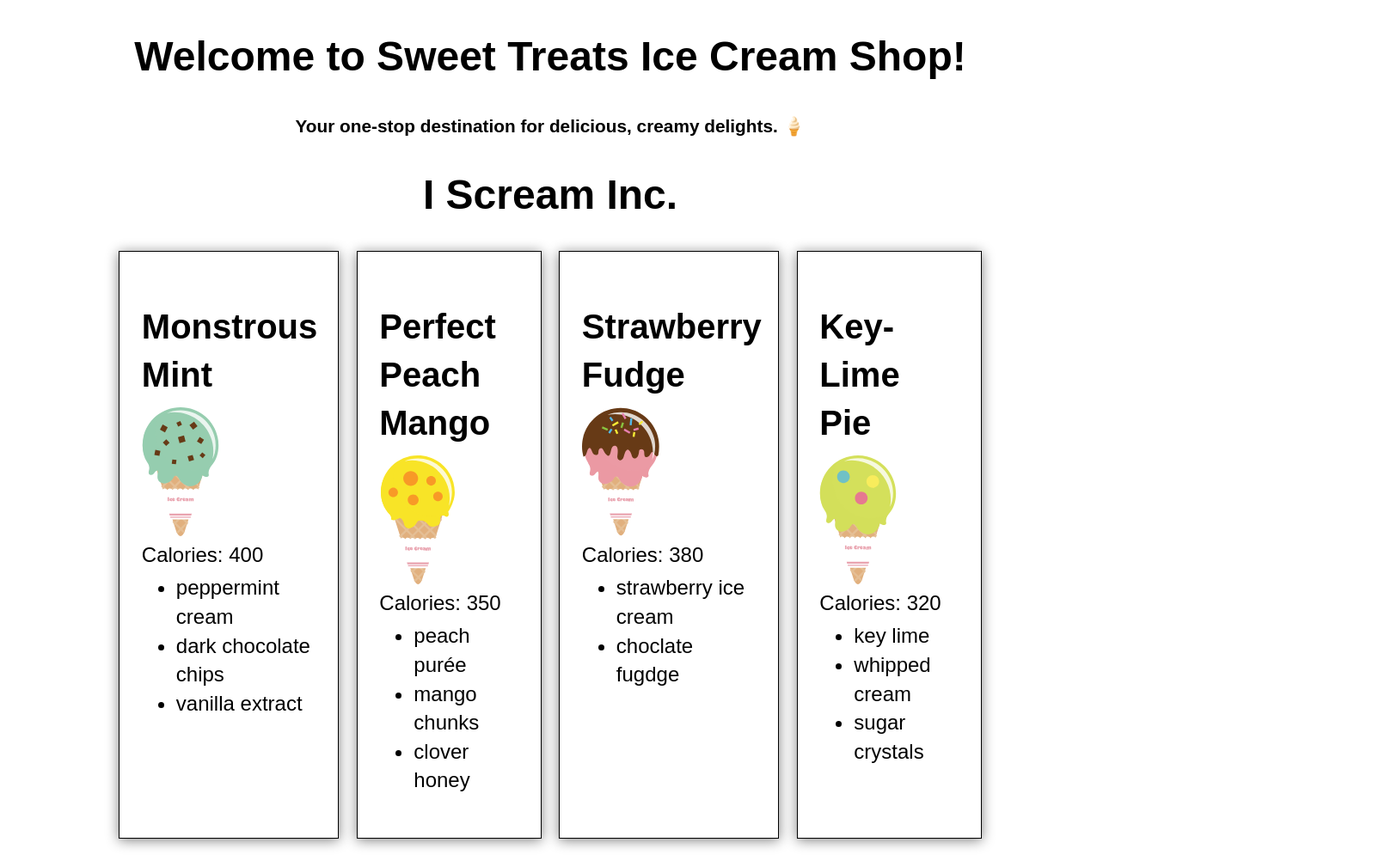
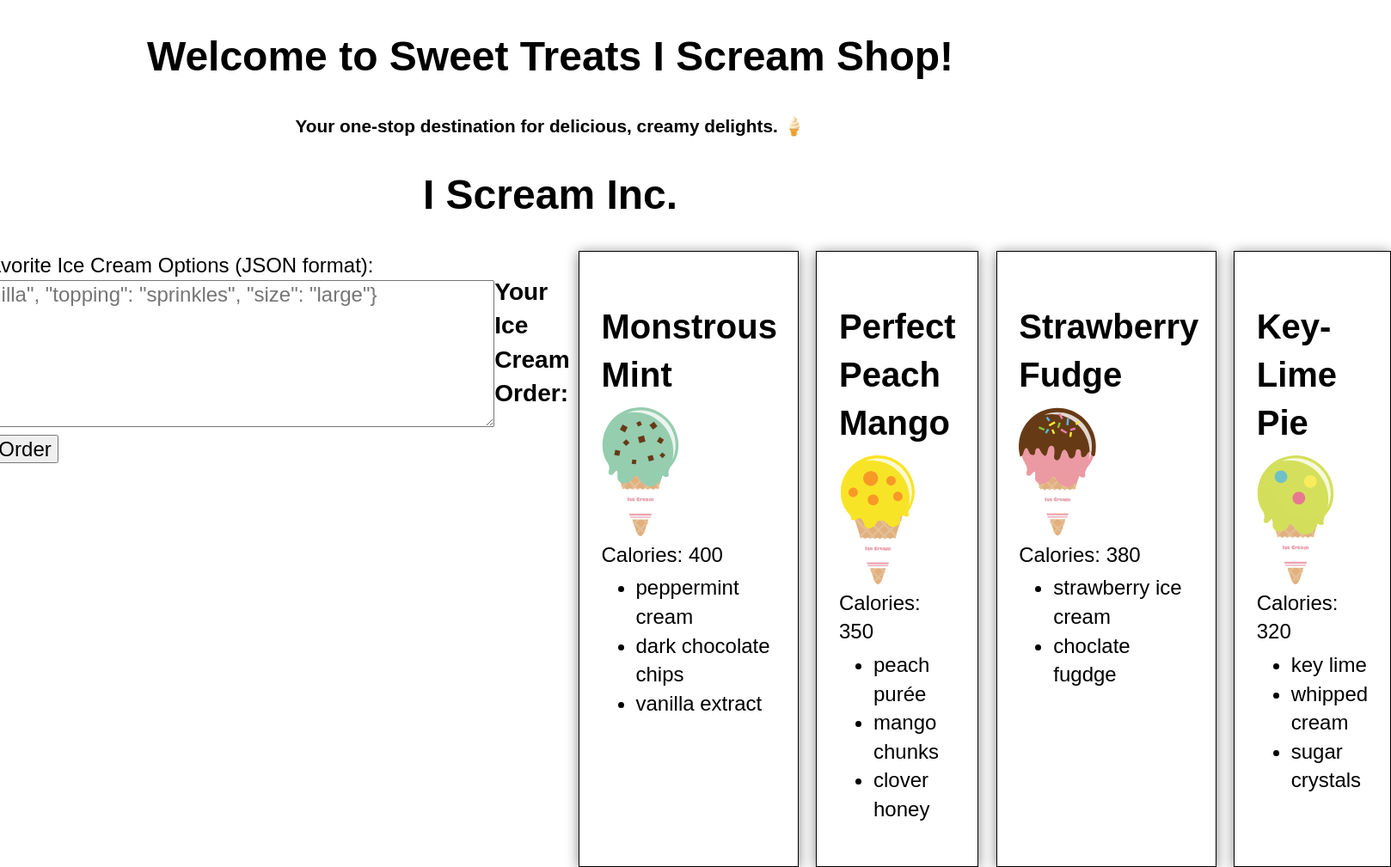
Before and after one commit to shreeji192/-COMP1073-Lab4-ShreejiPatel, a plain HTML site: page index.html in a window 1280 px wide. Shown: the top 1009 px of the page at 86% size, 1618 px wide, since content can reach past the window. Drawn offline with Linux system fonts and the light colour scheme.

Commit message:
Header Added

```diff
--- a/index.html
+++ b/index.html
@@ -12,12 +12,21 @@
 <body>
 	<!-- STEP 1: Build out a HEADER and a SECTION element -->
 <header>
-	<h1>Welcome to Sweet Treats Ice Cream Shop!</h1>
+	<h1>Welcome to Sweet Treats I Scream Shop!</h1>
     <p>Your one-stop destination for delicious, creamy delights. 🍦</p>
 
 </header>
 <section>
-
+	<h2>Customize Your Ice Cream!</h2>
+    <form id="iceCreamForm">
+        <label for="iceCreamInput">Enter Your Favorite Ice Cream Options (JSON format):</label><br />
+        <textarea id="iceCreamInput" rows="6" cols="50" placeholder='{"flavor": "vanilla", "topping": "sprinkles", "size": "large"}'></textarea><br />
+        <button type="button" id="customizeIceCream">Submit Your Order</button>
+    </form>
+    <div id="orderOutput">
+        <h3>Your Ice Cream Order:</h3>
+        <pre id="parsedOrder"></pre>
+    </div>
 
 </section>
 	<!-- Proceed to js/json.js for the remainder of the lesson -->
```
